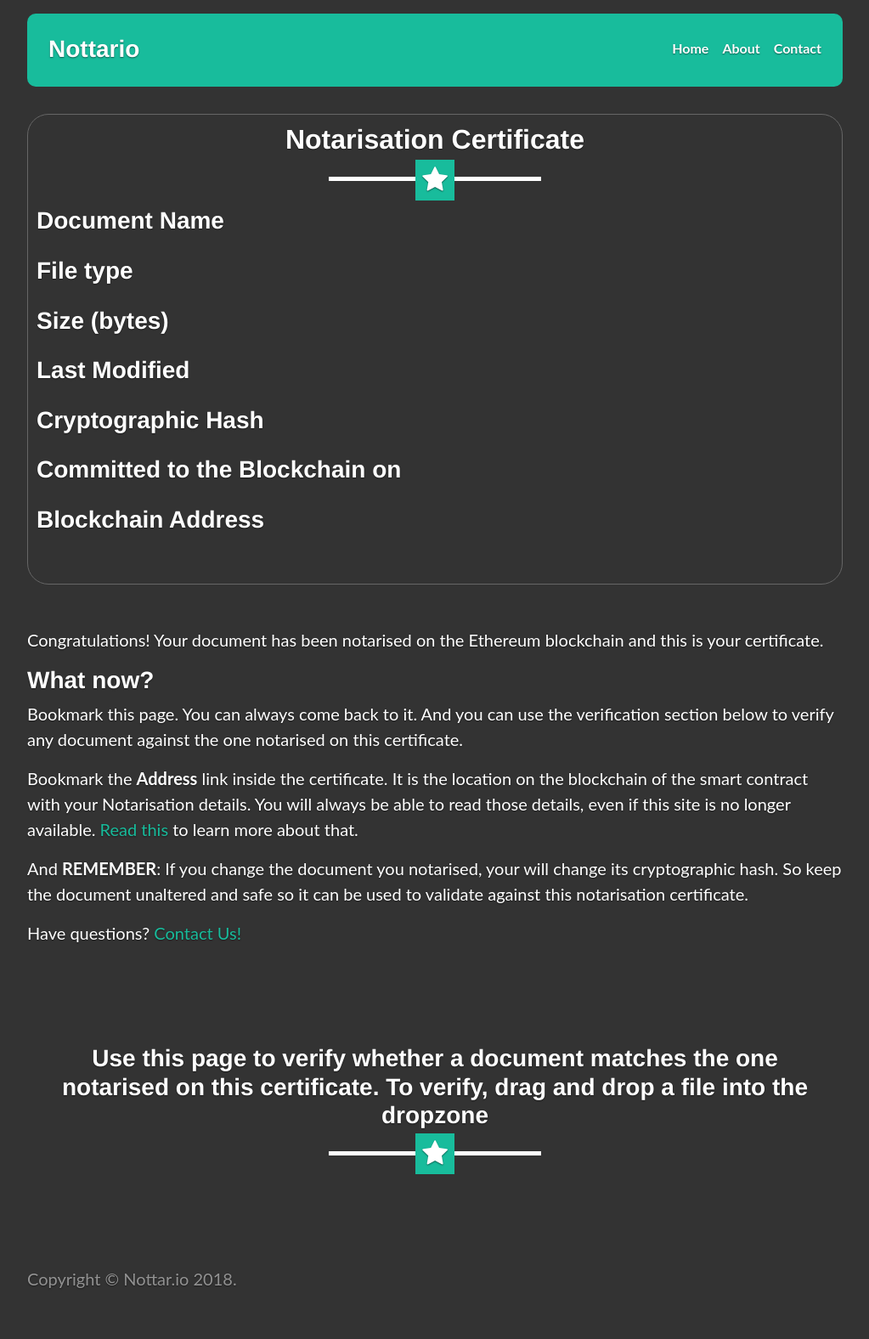
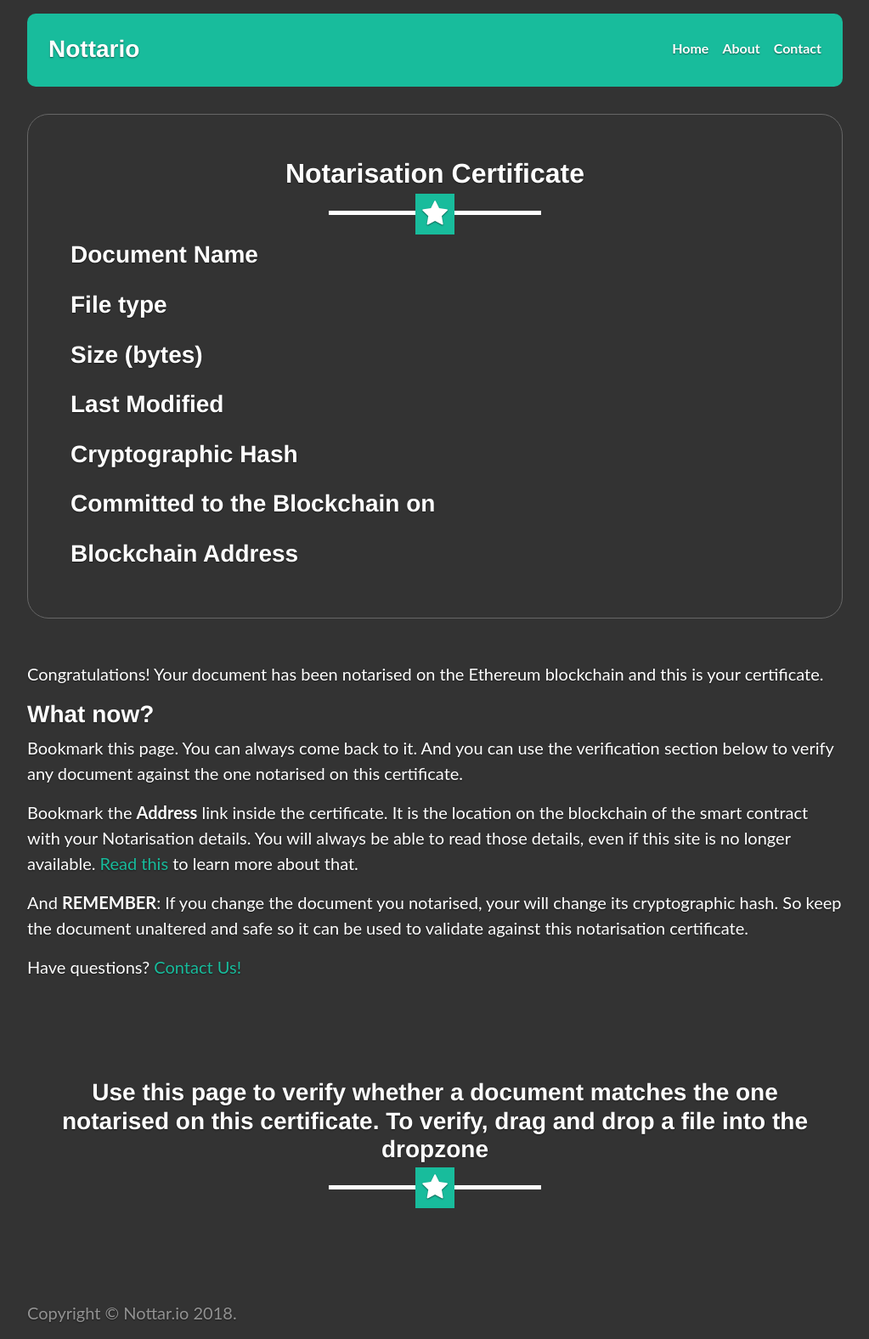
Before and after one commit to danmermel/nottariofront, a Jekyll site: the page built from certificate.html, in a window 1280 px wide. Shown: the whole page at 85% size, without its empty margins (128-1151 px from the left). Built offline with Jekyll 4.4.1, drawn with Linux system fonts in a browser that asks for light colours; nearby versions of some CDN libraries; before the commit the page ends 1536 px from its top, so only the background shows below that.

Commit message:
cert changes

```diff
--- a/assets/css/style.css
+++ b/assets/css/style.css
@@ -85,8 +85,7 @@
 .certificate {
   border-radius: 25px;
   border: 1px solid #666666;
-  padding: 10px;
-  padding-bottom: 50px;
+  padding: 50px;
   margin-bottom: 50px
 }
 
```
